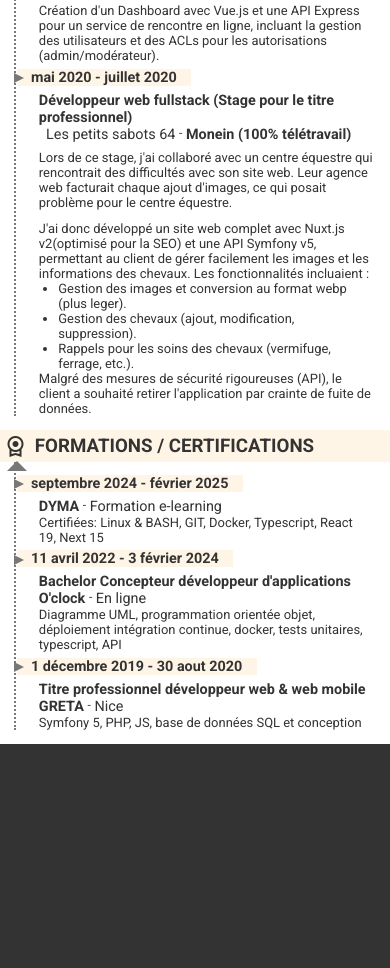
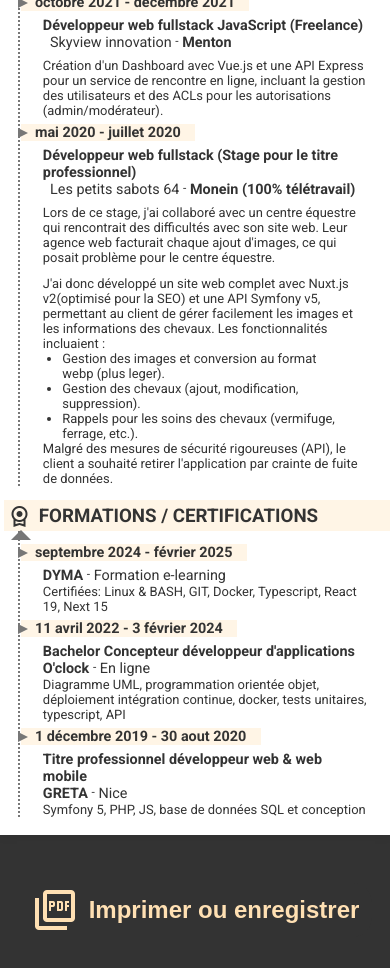
Before and after one commit to padcmoi/Curriculum-Vitae, a website: page index.html in a window 390 px wide. Shown: the part 1377-2345 px from the top of the page. Before the commit the page ends 2121 px from the top, so only its background shows below. Drawn offline with nearby package versions, Linux system fonts and the light colour scheme.

Commit message:
fix: responsive issues

```diff
--- a/scss/responsive.scss
+++ b/scss/responsive.scss
@@ -1,15 +1,8 @@
 @media only screen and (max-width: 824px) {
-  .sidebar-utility {
-    display: none;
-  }
-
-  .category {
-    background: var(--background-color-responsive-1) !important;
-  }
-
-  .image,
-  .left-column {
-    background: var(--background-color-responsive-2) !important;
+  body {
+    display: flex;
+    flex-direction: column;
+    overflow-x: hidden;
   }
 
   .cv-container {
@@ -30,13 +23,55 @@
   .header {
     font-size: var(--font-size-header);
   }
+
+  .category {
+    background: var(--background-color-responsive-1) !important;
+  }
+
+  .image,
+  .left-column {
+    background: var(--background-color-responsive-2) !important;
+  }
+
+  .sidebar-utility {
+    margin: 3em 0;
+    position: static;
+    top: 0;
+    left: 0;
+    transform: translateY(0);
+    display: static;
+    gap: 0;
+
+    button {
+      width: 100%;
+      padding: 0.5em;
+      align-items: center;
+      transition: none;
+      border: 1px solid transparent;
+      animation: none;
+
+      &:hover {
+        width: 100%;
+        animation: none;
+        border: 1px solid var(--sidebar-button-hover-border-color);
+      }
+      span {
+        display: block;
+      }
+    }
+  }
+
+  .three-rows {
+    div:not([class^="custom-div"]) {
+      flex-wrap: wrap;
+    }
+  }
 }
 
 @media only screen and (max-width: 412px) {
-  .cv-container {
-    padding: 0;
-  }
-
+  //   .cv-container {
+  //     padding: 0;
+  //   }
   //   .header {
   //     font-size: calc(var(--font-size-header) - 0%);
   //   }
```
Also changed, not shown: responsive.css.
